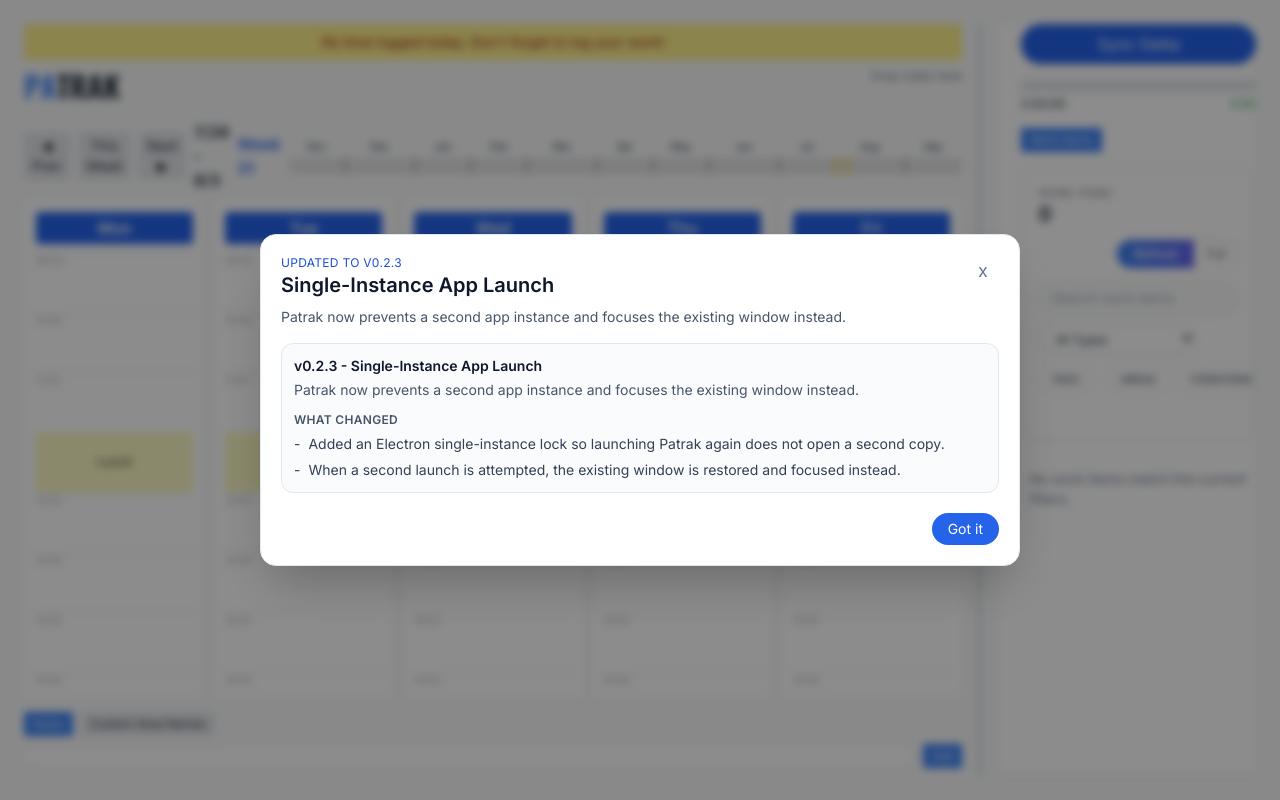
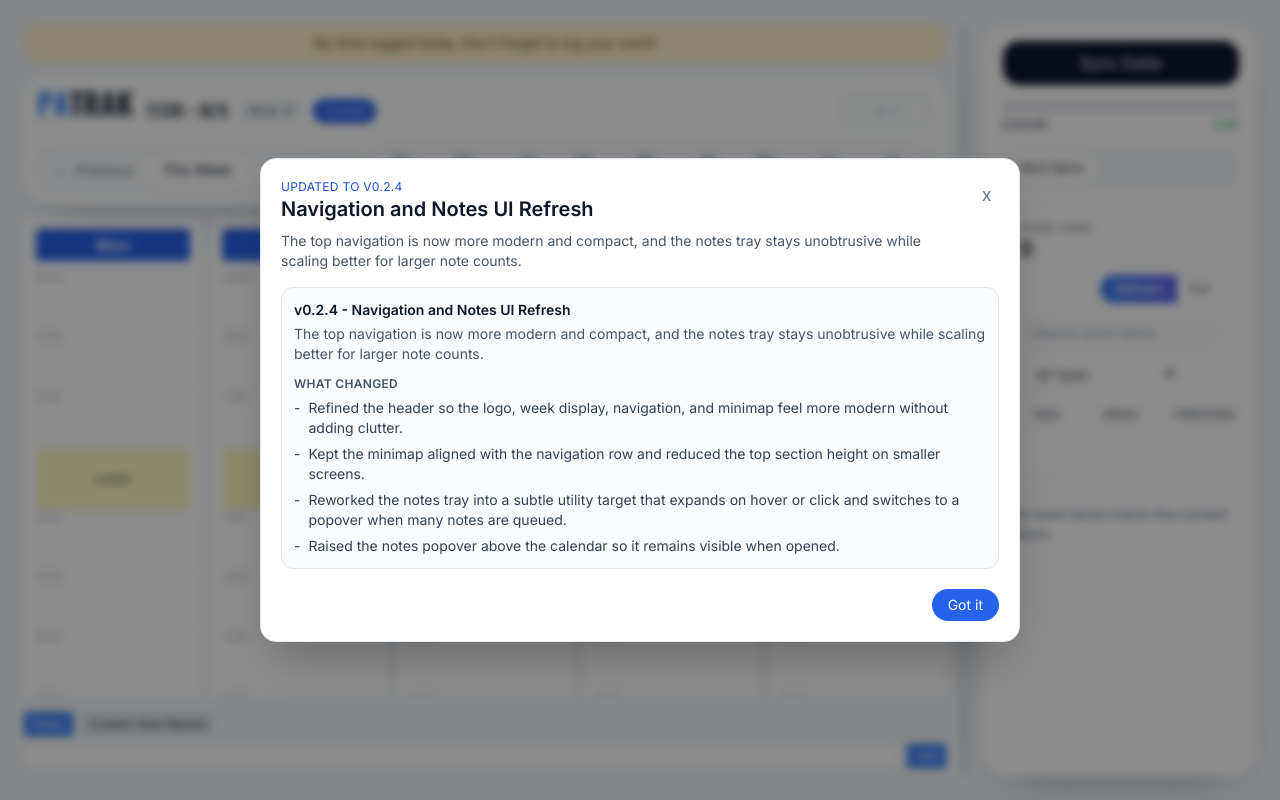
Before and after one commit to MPDzDev/Calendar-Ado, a React (Create React App) app: page / in a window 1280 px wide. Built offline with nearby package versions, Linux system fonts and the light colour scheme.

Commit message:
Refresh header navigation and notes tray

```diff
--- a/package.json
+++ b/package.json
@@ -1,6 +1,6 @@
 {
   "name": "patrak",
-  "version": "0.2.3",
+  "version": "0.2.4",
   "private": true,
   "homepage": "./",
   "main": "src/main/main.js",
--- a/src/App.jsx
+++ b/src/App.jsx
@@ -1283,6 +1283,7 @@
     setWeekStart((w) => shiftWeekStart(w, 1));
   };
   const currentWeek = () => setWeekStart(getWeekStart(new Date()));
+  const isCurrentWeek = formatLocalDateKey(weekStart) === formatLocalDateKey(getWeekStart(new Date()));
 
   useEffect(() => {
     if (!weekAnim) return;
@@ -1602,15 +1603,18 @@
     <>
       <div
         ref={containerRef}
-        className="p-6 flex gap-4 h-full w-full overflow-hidden bg-gray-50 text-gray-800 dark:bg-gray-900 dark:text-gray-100"
+        className="p-5 md:p-6 flex gap-4 h-full w-full overflow-hidden bg-slate-100 text-gray-800 dark:bg-slate-950 dark:text-gray-100"
       >
-      <div className="flex flex-col flex-grow overflow-y-auto">
+      <div className="flex flex-col flex-grow overflow-y-auto min-w-0">
         {showReminder && (
-          <div className="mb-2 p-2 bg-yellow-200 text-center text-sm text-red-800 fade-in">
+          <div className="mb-3 rounded-2xl border border-amber-200 bg-amber-100/90 px-4 py-2 text-center text-sm text-amber-900 shadow-sm fade-in dark:border-amber-500/20 dark:bg-amber-500/10 dark:text-amber-100">
             No time logged today. Don't forget to log your work!
           </div>
         )}
-        <div className="flex items-start justify-between">
+        <div className="relative z-20 mb-3 rounded-[26px] border border-white/70 bg-white/85 px-3 py-2.5 shadow-[0_18px_45px_-28px_rgba(15,23,42,0.45)] backdrop-blur dark:border-slate-800 dark:bg-slate-900/85">
+          <div className="flex flex-col gap-2">
+            <div className="flex items-center gap-3">
+              <div className="flex min-w-0 flex-1 flex-wrap items-center gap-3">
                 <Settings
                   settings={settings}
                   setSettings={setSettings}
@@ -1619,12 +1623,12 @@
                   onFullTimeLogSync={handleFullTimeLogSync}
                   timeLogSyncing={timeLogSyncing}
                   renderTrigger={(openSettings) => (
-              <div className="relative inline-flex items-center group">
-                <PatrakLogo />
+                    <div className="relative inline-flex items-center group mb-0">
+                      <PatrakLogo className="mb-0 text-2xl md:text-3xl" />
                       <button
                         type="button"
                         onClick={() => openSettings('general')}
-                  className="absolute left-2 top-1/2 -translate-y-1/2 -translate-x-10 group-hover:translate-x-8 focus-visible:translate-x-8 transition-all duration-200 opacity-0 group-hover:opacity-100 focus-visible:opacity-100 pointer-events-none group-hover:pointer-events-auto focus-visible:pointer-events-auto bg-white dark:bg-gray-800 text-gray-700 dark:text-gray-100 border border-gray-200 dark:border-gray-700 rounded-full shadow px-2 py-1"
+                        className="absolute left-2 top-1/2 inline-flex h-8 w-8 -translate-y-1/2 -translate-x-8 items-center justify-center rounded-full border border-slate-200 bg-white/95 text-slate-600 shadow-sm transition-all duration-200 opacity-0 group-hover:translate-x-8 group-hover:opacity-100 focus-visible:translate-x-8 focus-visible:opacity-100 pointer-events-none group-hover:pointer-events-auto focus-visible:pointer-events-auto dark:border-slate-700 dark:bg-slate-800 dark:text-slate-200"
                       >
                         <span className="sr-only">Open settings</span>
                         ⚙
@@ -1632,6 +1636,21 @@
                     </div>
                   )}
                 />
+                <div className="min-w-0 flex-1">
+                  <div className="flex flex-wrap items-center gap-2 text-slate-900 dark:text-slate-50">
+                    <h2 className="text-base md:text-lg font-semibold tracking-tight">{formatRange()}</h2>
+                    <span className="inline-flex items-center rounded-full border border-slate-200 bg-slate-50 px-2.5 py-1 text-xs font-medium text-slate-600 dark:border-slate-700 dark:bg-slate-800 dark:text-slate-300">
+                      Week {weekNumber}
+                    </span>
+                    {isCurrentWeek && (
+                      <span className="inline-flex items-center rounded-full bg-blue-600 px-2.5 py-1 text-xs font-medium text-white shadow-sm">
+                        Current
+                      </span>
+                    )}
+                  </div>
+                </div>
+              </div>
+              <div className="shrink-0">
                 <TodoBar
                   todos={todos}
                   onToggleTodo={toggleTodo}
@@ -1639,18 +1658,28 @@
                   onNoteDrop={handleTodoDrop}
                 />
               </div>
-        <div className="mb-2 flex items-center space-x-2">
+            </div>
+            <div className="flex min-w-0 flex-col gap-2 md:flex-row md:items-center">
+              <div className="inline-flex w-full md:w-auto md:min-w-[320px] items-center rounded-2xl border border-slate-200 bg-slate-50/90 p-1 shadow-inner dark:border-slate-700 dark:bg-slate-800/80">
                   <button className="week-nav-button" onClick={prevWeek}>
-            ◀ Prev
+                    <span aria-hidden="true">&larr;</span>
+                    <span>Previous</span>
                   </button>
-          <button className="week-nav-button" onClick={currentWeek}>
+                  <button
+                    className={`week-nav-button ${
+                      isCurrentWeek ? 'week-nav-button-active' : ''
+                    }`}
+                    onClick={currentWeek}
+                  >
                     This Week
                   </button>
                   <button className="week-nav-button" onClick={nextWeek}>
-            Next ▶
+                    <span>Next</span>
+                    <span aria-hidden="true">&rarr;</span>
                   </button>
-          <span className="week-range ml-4 font-semibold">{formatRange()}</span>
-          <span className="ml-2 font-semibold text-blue-600 dark:text-blue-400">Week {weekNumber}</span>
+                </div>
+              <div className="min-w-0 flex-1 overflow-x-auto rounded-2xl border border-slate-200 bg-slate-50/70 px-2 py-1.5 shadow-inner dark:border-slate-700 dark:bg-slate-800/60">
+                <div className="w-max min-w-full flex justify-start md:justify-end">
                   <YearHint
                     weekStart={weekStart}
                     blocks={blocks}
@@ -1658,6 +1687,10 @@
                     items={items}
                     onWeekClick={(d) => setWeekStart(d)}
                   />
+                </div>
+              </div>
+            </div>
+          </div>
         </div>
         <Calendar
           blocks={blocks}
@@ -1693,13 +1726,13 @@
         onMouseDown={() => setResizing(true)}
       />
       <div
-        className="pl-6 space-y-4 flex flex-col h-full overflow-y-auto bg-white dark:bg-gray-800 shadow rounded-md"
+        className="pl-5 pr-4 py-4 space-y-4 flex flex-col h-full overflow-y-auto rounded-[26px] border border-white/70 bg-white/90 shadow-[0_18px_45px_-28px_rgba(15,23,42,0.45)] dark:border-slate-800 dark:bg-slate-900/85"
         style={{ width: sidebarWidth }}
       >
         <div className="space-y-2">
           <button
-            className={`w-full flex items-center justify-center gap-1 px-4 py-2 rounded-full shadow ${
-              timeLogSyncing ? 'bg-gray-400 text-white' : 'bg-blue-600 hover:bg-blue-700 text-white'
+            className={`w-full flex items-center justify-center gap-1 px-4 py-2.5 rounded-2xl shadow-sm transition ${
+              timeLogSyncing ? 'bg-slate-300 text-white dark:bg-slate-700' : 'bg-slate-900 hover:bg-slate-800 text-white dark:bg-blue-600 dark:hover:bg-blue-500'
             }`}
             onClick={handleTimeLogSync}
             disabled={timeLogSyncing}
@@ -1720,12 +1753,12 @@
           />
         )}
         <HoursSummary blocks={blocks} weekStart={weekStart} items={items} />
-        <div className="flex space-x-2">
+        <div className="inline-flex rounded-2xl border border-slate-200 bg-slate-100/90 p-1 dark:border-slate-700 dark:bg-slate-800/80">
           <button
-            className={`px-2 py-1 text-xs ${
+            className={`rounded-xl px-3 py-1.5 text-xs font-medium transition ${
               panelTab === 'workItems'
-                ? 'bg-blue-500 text-white'
-                : 'bg-gray-200 dark:bg-gray-700'
+                ? 'bg-white text-slate-900 shadow-sm dark:bg-slate-700 dark:text-white'
+                : 'text-slate-500 hover:text-slate-800 dark:text-slate-300 dark:hover:text-white'
             }`}
             onClick={() => setPanelTab('workItems')}
           >
@@ -1733,10 +1766,10 @@
           </button>
           {settings.enableDevOpsReview && (
             <button
-              className={`px-2 py-1 text-xs ${
+              className={`rounded-xl px-3 py-1.5 text-xs font-medium transition ${
                 panelTab === 'review'
-                  ? 'bg-blue-500 text-white'
-                  : 'bg-gray-200 dark:bg-gray-700'
+                  ? 'bg-white text-slate-900 shadow-sm dark:bg-slate-700 dark:text-white'
+                  : 'text-slate-500 hover:text-slate-800 dark:text-slate-300 dark:hover:text-white'
               }`}
               onClick={() => setPanelTab('review')}
             >
--- a/src/components/TodoBar.jsx
+++ b/src/components/TodoBar.jsx
@@ -1,4 +1,4 @@
-import React from 'react';
+import React, { useEffect, useRef, useState } from 'react';
 
 export default function TodoBar({
   todos = [],
@@ -6,6 +6,29 @@
   onDeleteTodo,
   onNoteDrop,
 }) {
+  const hasTodos = todos.length > 0;
+  const showPopover = todos.length > 3;
+  const previewTodos = todos.slice(0, showPopover ? 2 : 3);
+  const [isPinnedOpen, setIsPinnedOpen] = useState(false);
+  const [isHovered, setIsHovered] = useState(false);
+  const trayRef = useRef(null);
+  const isExpanded = (isPinnedOpen || isHovered) && !showPopover;
+  const isPopoverOpen = showPopover && (isPinnedOpen || isHovered);
+  const expandedWidth = todos.length > 1 ? 352 : 208;
+
+  useEffect(() => {
+    if (!showPopover && todos.length <= 3 && isPinnedOpen) {
+      return;
+    }
+    const handlePointerDown = (event) => {
+      if (!trayRef.current?.contains(event.target)) {
+        setIsPinnedOpen(false);
+      }
+    };
+    window.addEventListener('mousedown', handlePointerDown);
+    return () => window.removeEventListener('mousedown', handlePointerDown);
+  }, [isPinnedOpen, showPopover, todos.length]);
+
   const allowDrop = (e) => {
     if (e.dataTransfer.types.includes('application/x-note')) {
       e.preventDefault();
@@ -22,33 +45,125 @@
 
   return (
     <div
-      className="flex flex-wrap gap-1 ml-4"
+      ref={trayRef}
+      className={`group relative z-30 flex h-9 w-20 md:w-24 items-center justify-end rounded-2xl border border-slate-200/70 bg-slate-100/45 px-2 shadow-inner transition-[width,padding,background-color,border-color] duration-200 hover:border-slate-300 hover:bg-slate-100/80 dark:border-slate-700/70 dark:bg-slate-800/35 dark:hover:border-slate-600 dark:hover:bg-slate-800/70 ${
+        isExpanded ? 'pl-16' : ''
+      } ${isPinnedOpen ? 'border-slate-300 bg-slate-100/80 dark:border-slate-600 dark:bg-slate-800/70' : ''}`}
+      style={{ width: isExpanded ? `${expandedWidth}px` : undefined }}
       onDragOver={allowDrop}
       onDrop={handleDrop}
+      onClick={() => setIsPinnedOpen((prev) => !prev)}
+      onMouseEnter={() => setIsHovered(true)}
+      onMouseLeave={() => setIsHovered(false)}
+      title="Drop notes here for later"
+      role="button"
+      tabIndex={0}
+      onKeyDown={(e) => {
+        if (e.key === 'Enter' || e.key === ' ') {
+          e.preventDefault();
+          setIsPinnedOpen((prev) => !prev);
+        }
+        if (e.key === 'Escape') {
+          setIsPinnedOpen(false);
+        }
+      }}
     >
-      {todos.length === 0 && (
-        <div className="text-xs text-gray-500">Drop notes here</div>
+      <div className={`pointer-events-none absolute left-3 top-1/2 -translate-y-1/2 text-[10px] font-semibold uppercase tracking-[0.18em] text-slate-400 transition-opacity dark:text-slate-500 ${
+        isExpanded ? 'opacity-100' : 'opacity-0'
+      }`}>
+        Notes
+      </div>
+      <div className="flex max-w-full flex-nowrap items-center gap-1.5 overflow-hidden">
+        {!hasTodos && (
+          <>
+            <span className="h-2 w-2 rounded-full bg-slate-300/80 transition group-hover:bg-slate-400/80 dark:bg-slate-600/80 dark:group-hover:bg-slate-500/80" />
+            <span className="h-2 w-2 rounded-full bg-slate-300/55 transition group-hover:bg-slate-400/60 dark:bg-slate-600/55 dark:group-hover:bg-slate-500/60" />
+          </>
         )}
+        {hasTodos && !showPopover && previewTodos.map((t) => (
+          <button
+            key={t.id}
+            type="button"
+            className={`max-w-[110px] items-center gap-1 rounded-full border border-amber-200/80 bg-amber-50/90 px-2 py-1 text-[10px] text-slate-700 shadow-sm dark:border-amber-400/20 dark:bg-slate-700 dark:text-slate-100 ${
+              isExpanded ? 'inline-flex' : 'hidden'
+            }`}
+            onClick={() => onToggleTodo && onToggleTodo(t.id)}
+            title={t.text}
+          >
+            <span className={`truncate ${t.done ? 'line-through text-gray-500' : ''}`}>{t.text}</span>
+            <span
+              role="button"
+              tabIndex={0}
+              className="text-slate-400 hover:text-red-500"
+              onClick={(e) => {
+                e.stopPropagation();
+                if (onDeleteTodo) onDeleteTodo(t.id);
+              }}
+              onKeyDown={(e) => {
+                if ((e.key === 'Enter' || e.key === ' ') && onDeleteTodo) {
+                  e.preventDefault();
+                  e.stopPropagation();
+                  onDeleteTodo(t.id);
+                }
+              }}
+            >
+              x
+            </span>
+          </button>
+        ))}
+        {hasTodos && (
+          <span className="inline-flex rounded-full bg-white/90 px-2 py-1 text-[11px] font-medium text-slate-600 shadow-sm dark:bg-slate-700 dark:text-slate-200">
+            {todos.length}
+          </span>
+        )}
+        {!showPopover && todos.length > 3 && (
+          <span className={`shrink-0 text-[10px] text-slate-400 dark:text-slate-500 ${
+            isExpanded ? 'inline' : 'hidden'
+          }`}>
+            +{todos.length - 3}
+          </span>
+        )}
+        <div className="h-5 w-5 rounded-full border border-dashed border-slate-300/80 bg-white/40 dark:border-slate-600/80 dark:bg-slate-700/30" />
+      </div>
+      {isPopoverOpen && (
+        <div className="absolute right-0 top-11 z-50 w-72 rounded-2xl border border-slate-200 bg-white/95 p-2 shadow-xl backdrop-blur dark:border-slate-700 dark:bg-slate-900/95">
+          <div className="mb-2 flex items-center justify-between px-2">
+            <span className="text-[10px] font-semibold uppercase tracking-[0.18em] text-slate-400 dark:text-slate-500">
+              Notes
+            </span>
+            <span className="inline-flex rounded-full bg-slate-100 px-2 py-1 text-[11px] font-medium text-slate-600 dark:bg-slate-800 dark:text-slate-200">
+              {todos.length}
+            </span>
+          </div>
+          <div className="max-h-48 space-y-1 overflow-y-auto pr-1 scroll-container">
             {todos.map((t) => (
               <div
                 key={t.id}
-          className="flex items-center bg-yellow-100 dark:bg-gray-700 text-xs px-2 py-1 rounded-full"
+                className="flex items-center gap-2 rounded-xl border border-amber-200/70 bg-amber-50/80 px-2 py-1.5 text-[11px] text-slate-700 dark:border-amber-400/20 dark:bg-slate-800 dark:text-slate-100"
               >
                 <input
                   type="checkbox"
-            className="mr-1"
                   checked={t.done}
                   onChange={() => onToggleTodo && onToggleTodo(t.id)}
                 />
-          <span className={`truncate ${t.done ? 'line-through text-gray-500' : ''}`}>{t.text}</span>
+                <span className={`min-w-0 flex-1 truncate ${t.done ? 'line-through text-gray-500' : ''}`}>
+                  {t.text}
+                </span>
                 <button
-            className="ml-1 text-red-600 text-xs"
-            onClick={() => onDeleteTodo && onDeleteTodo(t.id)}
+                  type="button"
+                  className="text-slate-400 transition hover:text-red-500"
+                  onClick={(e) => {
+                    e.stopPropagation();
+                    if (onDeleteTodo) onDeleteTodo(t.id);
+                  }}
                 >
                   x
                 </button>
               </div>
             ))}
           </div>
+        </div>
+      )}
+    </div>
   );
 }
--- a/src/components/YearHint.jsx
+++ b/src/components/YearHint.jsx
@@ -108,7 +108,7 @@
   };
 
   return (
-    <div className="relative ml-4" style={{ width: weekWidth * 52 + 'px' }}>
+    <div className="relative" style={{ width: weekWidth * 52 + 'px' }}>
       <div className="flex text-[10px] mb-1">
         {months.map((m, idx) => {
           const start = Math.max(m.startIdx, 0);
--- a/src/index.css
+++ b/src/index.css
@@ -3,22 +3,28 @@
 @tailwind utilities;
 
 :root {
-  --week-range-width: 9rem;
   --minimap-highlight-color: #facc15;
 }
 
-html,
 body,
 #root {
   width: 100vw;
   height: 100vh;
   margin: 0;
   overflow: hidden;
-  @apply font-sans;
+  @apply font-sans antialiased;
 }
 
-.week-range {
-  @apply inline-block w-week-range;
+html {
+  width: 100vw;
+  height: 100vh;
+  margin: 0;
+  overflow: hidden;
+  color-scheme: light;
+}
+
+.dark html {
+  color-scheme: dark;
 }
 
 .minimap-highlight {
@@ -54,7 +60,11 @@
 
 /* week navigation buttons */
 .week-nav-button {
-  @apply px-2 py-1 rounded bg-gray-200 hover:bg-gray-300 dark:bg-gray-700 dark:hover:bg-gray-600 text-sm;
+  @apply inline-flex flex-1 items-center justify-center gap-2 rounded-xl px-3 py-2 text-sm font-medium text-slate-500 transition hover:bg-white hover:text-slate-900 dark:text-slate-300 dark:hover:bg-slate-700 dark:hover:text-white;
+}
+
+.week-nav-button-active {
+  @apply bg-white text-slate-900 shadow-sm dark:bg-slate-700 dark:text-white;
 }
 
 /* modern scrollbars for work item lists */
@@ -79,7 +89,7 @@
 .resizer {
   width: 4px;
   cursor: col-resize;
-  @apply bg-gray-300 dark:bg-gray-700;
+  @apply rounded-full bg-slate-300 dark:bg-slate-700;
 }
 
 @keyframes slideLeft {
--- a/src/utils/changelog.js
+++ b/src/utils/changelog.js
@@ -1,6 +1,22 @@
 export const APP_CHANGELOG = {
-  fallbackVersion: '0.2.3',
+  fallbackVersion: '0.2.4',
   entries: {
+    '0.2.4': {
+      title: 'Navigation and Notes UI Refresh',
+      summary:
+        'The top navigation is now more modern and compact, and the notes tray stays unobtrusive while scaling better for larger note counts.',
+      sections: [
+        {
+          heading: 'What changed',
+          items: [
+            'Refined the header so the logo, week display, navigation, and minimap feel more modern without adding clutter.',
+            'Kept the minimap aligned with the navigation row and reduced the top section height on smaller screens.',
+            'Reworked the notes tray into a subtle utility target that expands on hover or click and switches to a popover when many notes are queued.',
+            'Raised the notes popover above the calendar so it remains visible when opened.',
+          ],
+        },
+      ],
+    },
     '0.2.3': {
       title: 'Single-Instance App Launch',
       summary:
```
Also changed, not shown: 2 other files (tests, documents, lock files or other folders). Lines whose indentation alone changed are shown as unchanged.
